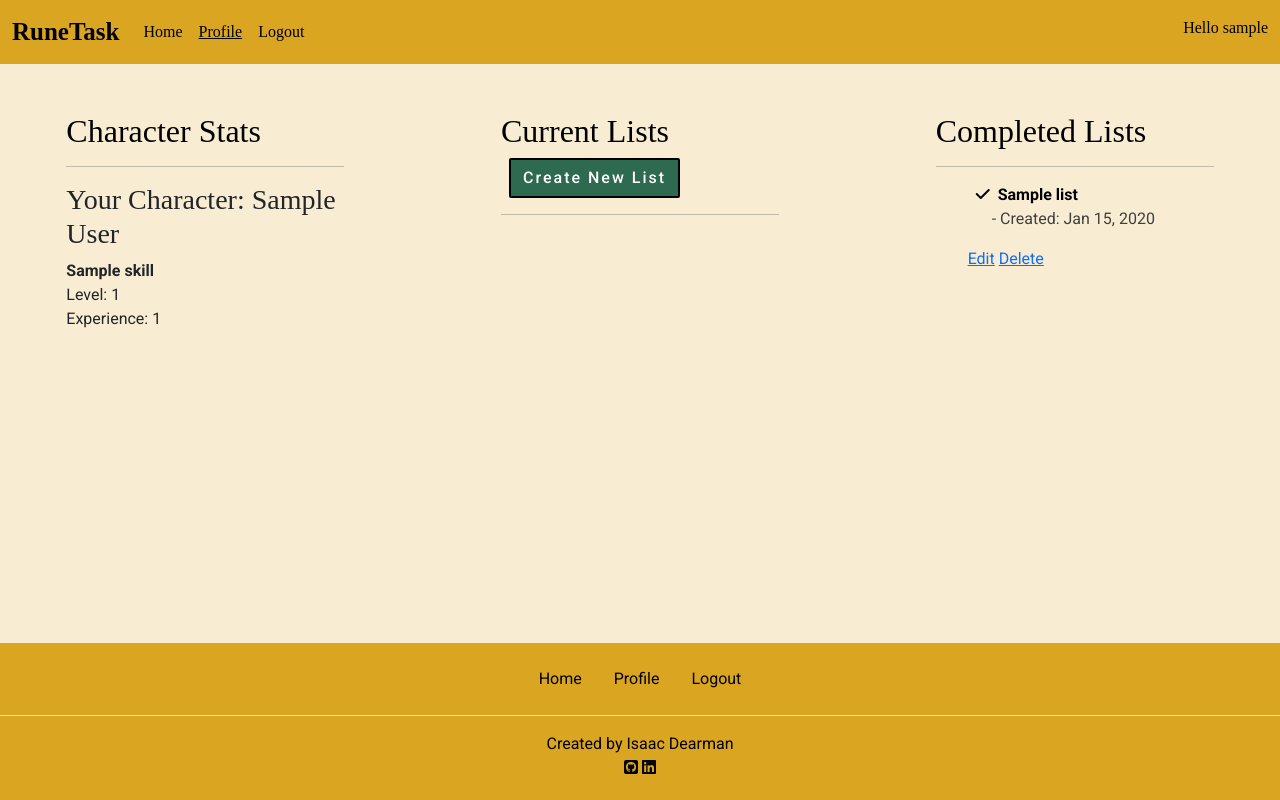
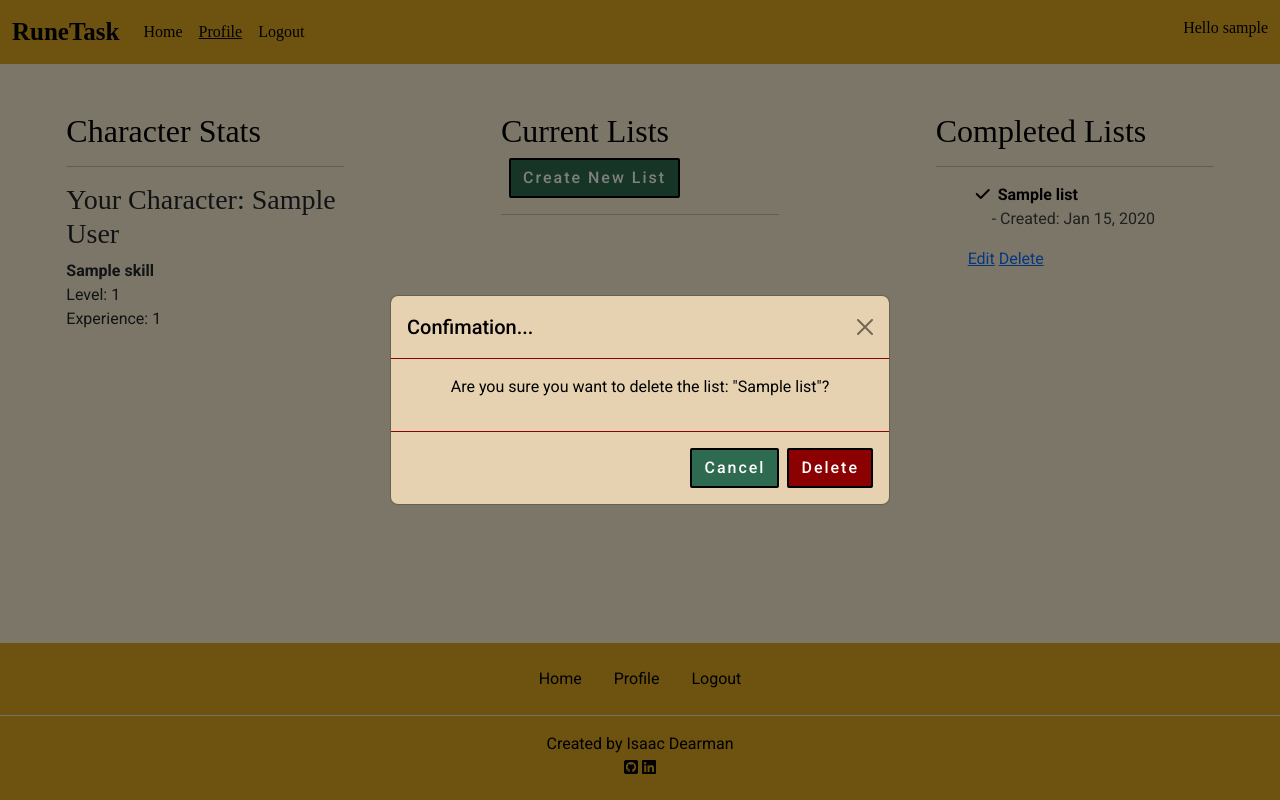
Before and after one commit to Code-Dearman/Django-Capstone, a Django app: page /profile/ in a window 1280 px wide, after a click on "Delete". Run offline with Django 4.2, Linux system fonts and the light colour scheme; a user stored in the database is signed in; tables that the repository leaves empty hold one stand-in row (values such as "Sample post"); some libraries are stand-ins or nearby versions; some web fonts are replaced.

Commit message:
add delete modal for complete lists

```diff
--- a/config/settings.py
+++ b/config/settings.py
@@ -27,7 +27,7 @@ BASE_DIR = Path(__file__).resolve().parent.parent
 SECRET_KEY = os.environ.get('SECRET_KEY')
 
 # SECURITY WARNING: don't run with debug turned on in production!
-DEBUG = False
+DEBUG = True
 
 
 ALLOWED_HOSTS = ['8000-codedearman-djangocapst-9526oqp3vv1.ws.codeinstitute-ide.net',
--- a/to_do/templates/to_do/profile.html
+++ b/to_do/templates/to_do/profile.html
@@ -109,7 +109,39 @@
                     <a href="" data-bs-toggle="modal" data-bs-target="#deleteModal-{{ task.slug }}">Delete</a>
                 </li>
 
+                <div class="modal fade" id="deleteModal-{{ task.slug }}" tabindex="-1"
+                    aria-labelledby="deleteModalLabel-{{ task.slug }}" aria-hidden="true">
+                    <div class="modal-dialog modal-dialog-centered">
+                        <div class="modal-content textMain">
+
+                            <div class="modal-header">
+                                <h5 class="modal-title" id="exampleModalLabel" id="deleteModalLabel-{{ task.slug }}">
+                                    Confimation...
+                                </h5>
+                                <button type="button" class="btn-close" data-bs-dismiss="modal"
+                                    aria-label="Close"></button>
+                            </div>
+
+                            <div class="modal-body">
+                                <p class="textMain text-center">Are you sure you want to delete the list:
+                                    "{{ task.list_title }}"?</p>
+                            </div>
+
+                            <div class="modal-footer">
+                                <button type="button" class="btn loginButton" data-bs-dismiss="modal">Cancel</button>
+                                <form method="post" action="{% url 'delete_list' slug=task.slug %}">
+                                    {% csrf_token %}
+                                    <button type="submit" class="btn logoutButton">Delete</button>
+                                </form>
+                            </div>
+
+                        </div>
+                    </div>
+                </div>
+
                 {% endif %}
+                {% empty %}
+                <p>You have no complete lists. Better get working!</p>
                 {% endfor %}
 
             </ul>
```
